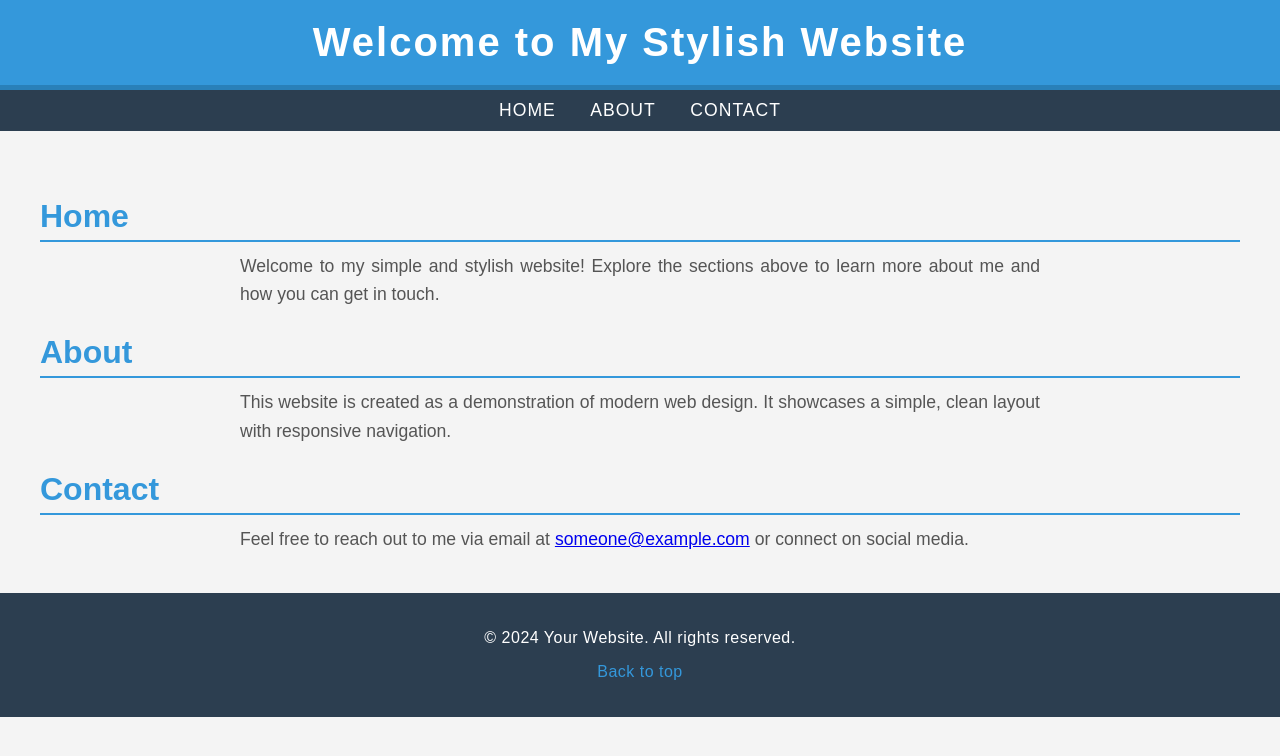
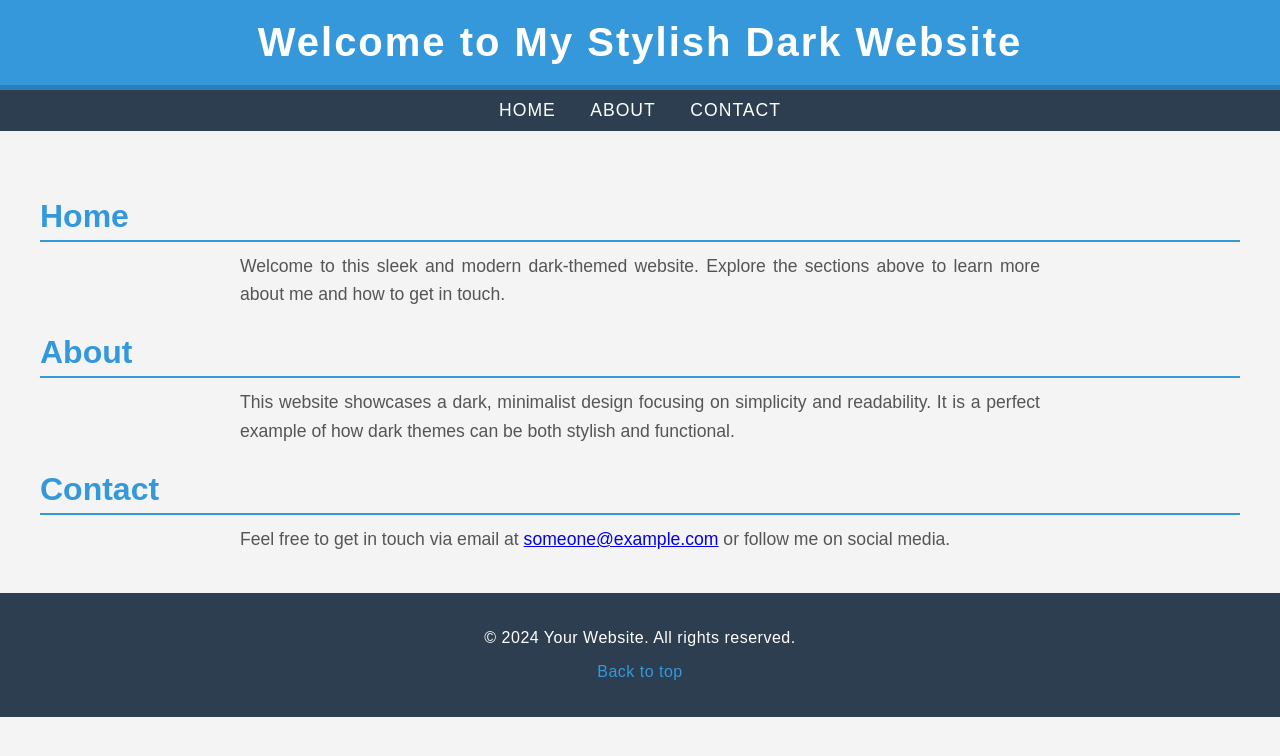
Before and after one commit to jmb-4/website, a plain HTML site: page index.html in a window 1280 px wide. Drawn offline with Linux system fonts and the light colour scheme.

Commit message:
Update index.html

```diff
--- a/index.html
+++ b/index.html
@@ -3,14 +3,14 @@
 <head>
     <meta charset="UTF-8">
     <meta name="viewport" content="width=device-width, initial-scale=1.0">
-    <title>Stylish Simple Website</title>
+    <title>Stylish Dark Website</title>
     <link rel="stylesheet" href="styles.css">
 </head>
 <body>
 
     <!-- Header Section -->
     <header>
-        <h1>Welcome to My Stylish Website</h1>
+        <h1>Welcome to My Stylish Dark Website</h1>
     </header>
 
     <!-- Navigation -->
@@ -24,17 +24,17 @@
     <main>
         <section id="home">
             <h2 class="section-title">Home</h2>
-            <p class="section-content">Welcome to my simple and stylish website! Explore the sections above to learn more about me and how you can get in touch.</p>
+            <p class="section-content">Welcome to this sleek and modern dark-themed website. Explore the sections above to learn more about me and how to get in touch.</p>
         </section>
 
         <section id="about">
             <h2 class="section-title">About</h2>
-            <p class="section-content">This website is created as a demonstration of modern web design. It showcases a simple, clean layout with responsive navigation.</p>
+            <p class="section-content">This website showcases a dark, minimalist design focusing on simplicity and readability. It is a perfect example of how dark themes can be both stylish and functional.</p>
         </section>
 
         <section id="contact">
             <h2 class="section-title">Contact</h2>
-            <p class="section-content">Feel free to reach out to me via email at <a href="mailto:someone@example.com">someone@example.com</a> or connect on social media.</p>
+            <p class="section-content">Feel free to get in touch via email at <a href="mailto:someone@example.com">someone@example.com</a> or follow me on social media.</p>
         </section>
     </main>
 
```
